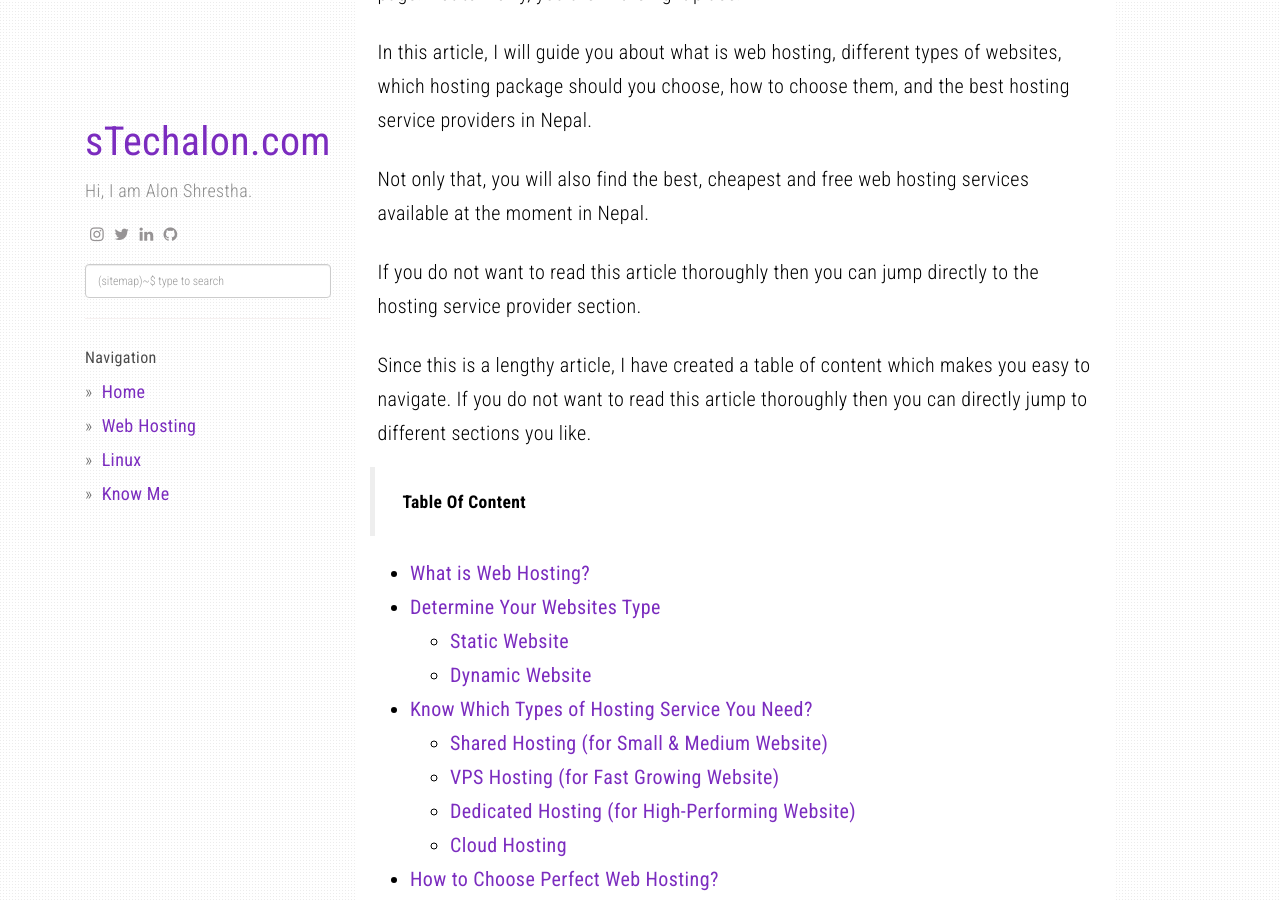
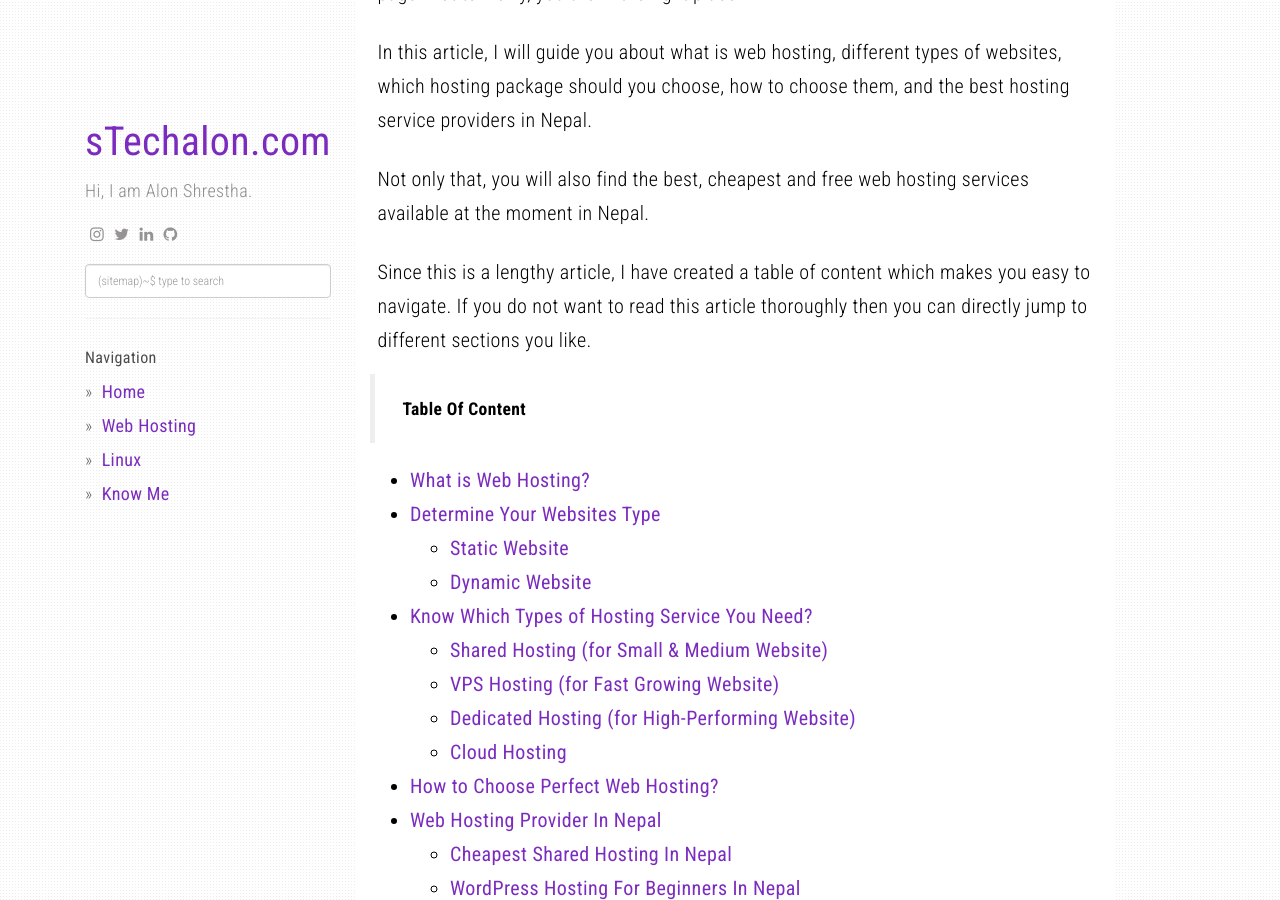
Before and after one commit to alonshrestha/stechalon.com, a Jekyll site: the page built from _posts/2020-11-07-web-hosting-nepal.md, in a window 1280 px wide and 900 px high, scrolled down 634 px. Built offline with Jekyll 4.4.1, drawn with Linux system fonts in a browser that asks for light colours; nearby versions of some CDN libraries; comment, search, counter and statistics services are not loaded.

Commit message:
Post Update

```diff
--- a/_posts/2020-11-07-web-hosting-nepal.md
+++ b/_posts/2020-11-07-web-hosting-nepal.md
@@ -54,8 +54,6 @@
 In this article, I will guide you about what is web hosting, different types of websites, which hosting package should you choose, how to choose them, and the best hosting service providers in Nepal.
 
 Not only that, you will also find the best, cheapest and free web hosting services available at the moment in Nepal.
-
-If you do not want to read this article thoroughly then you can jump directly to the hosting service provider section.
 
 Since this is a lengthy article, I have created a table of content which makes you easy to navigate. If you do not want to read this article thoroughly then you can directly jump to different sections you like.
 
```
